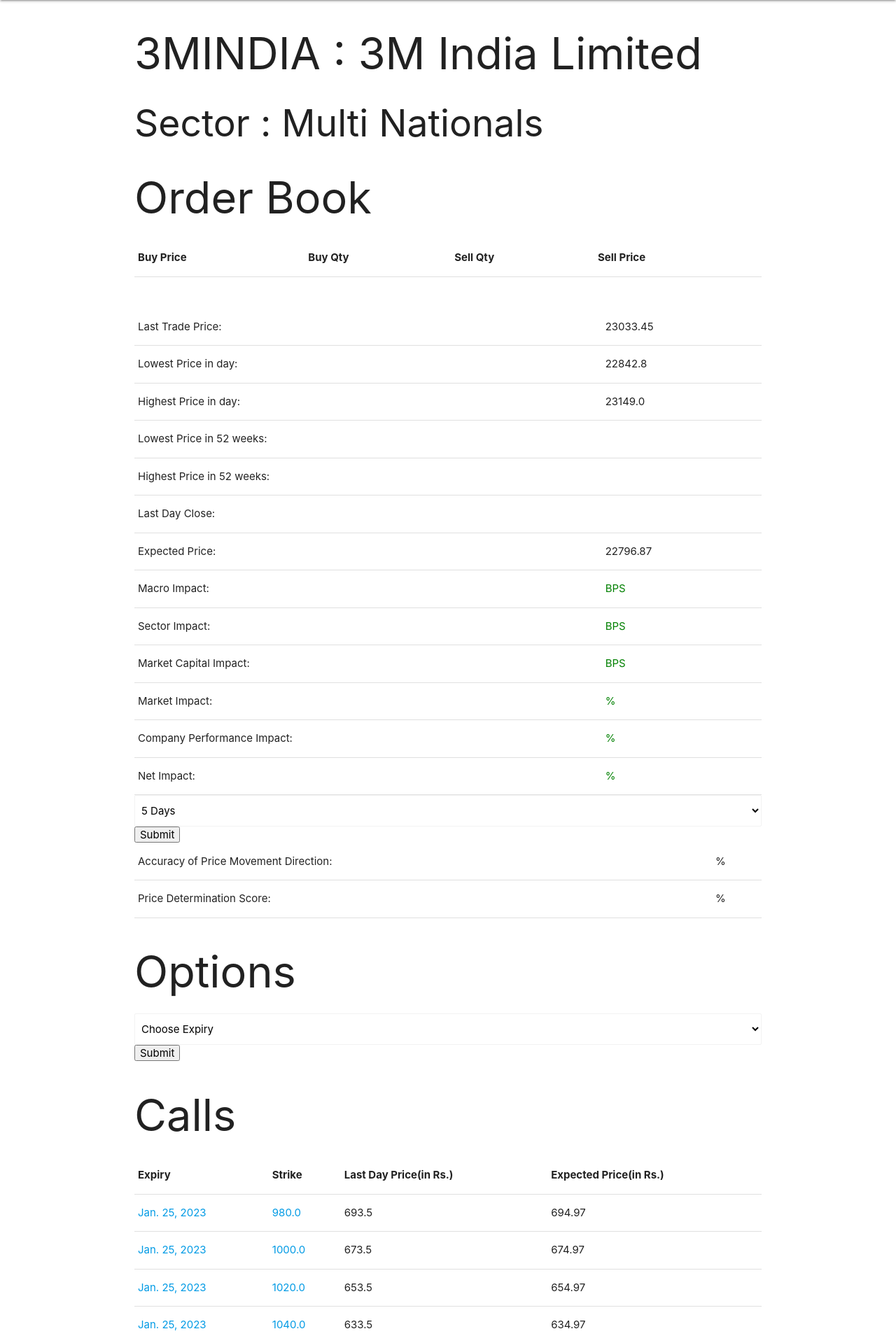
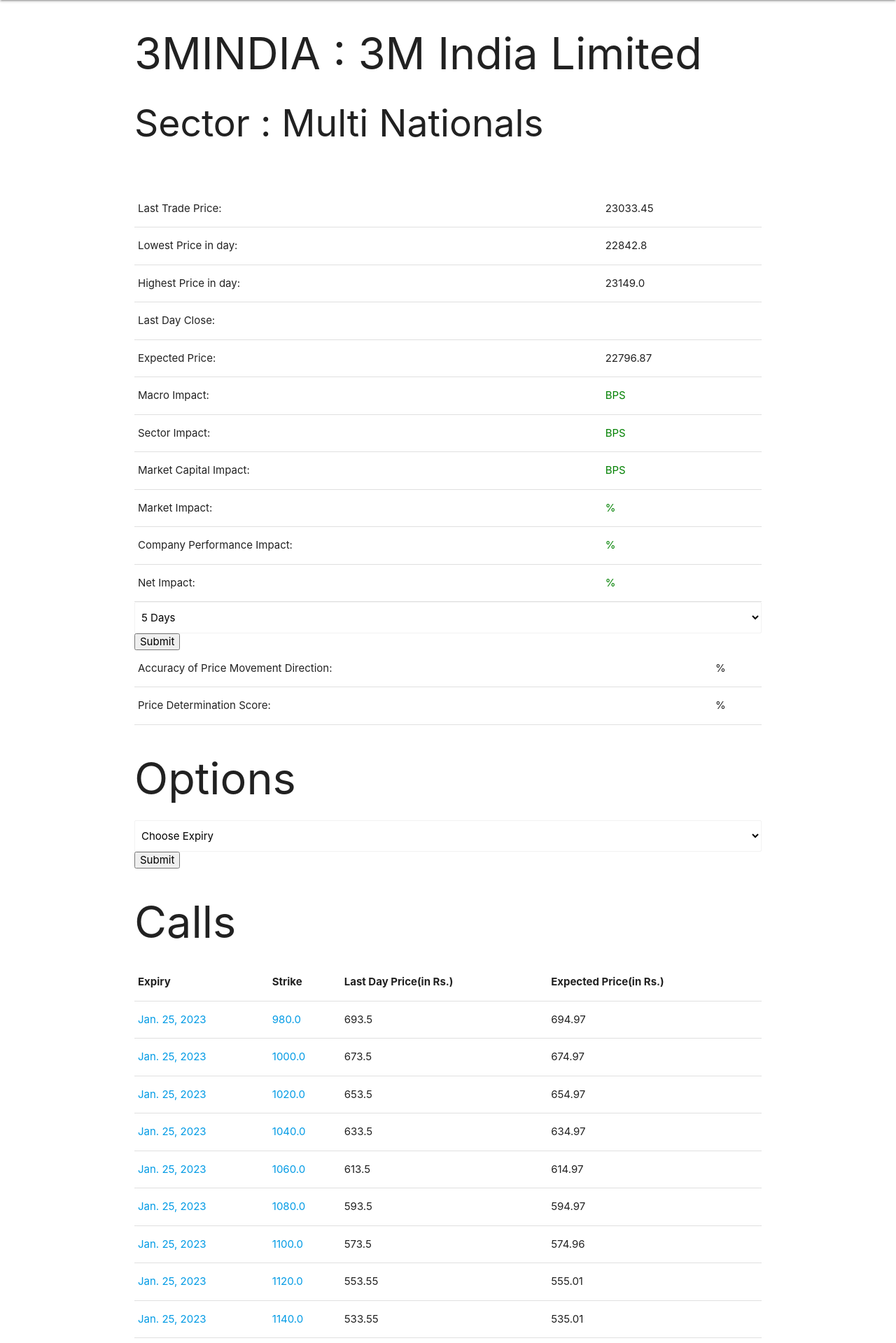
Before and after one commit to mrimahajan/NSE-Market-App, a Django app: template templates/Broker/stock_detail.html in a window 1280 px wide. Shown: the part 64-1983 px from the top of the page at 70% size. Run offline with Django 3.2, Linux system fonts and the light colour scheme; the template is opened without the code that fills it: values that come from a table or form of the project are taken from there, others are empty; data comes from the database, SQL or seed files in the repository.

Commit message:
Add files via upload

```diff
--- a/templates/Broker/stock_detail.html
+++ b/templates/Broker/stock_detail.html
@@ -12,7 +12,7 @@
 <h1>{{stock.Symbol}} : {{stock.Company}}</h1>
 <h2>Sector : {{stock.Sector}}</h2>
 
-<h1>Order Book</h1>
+<!-- <h1>Order Book</h1>
 <table>
 <tr>
     <th>Buy Price</th>
@@ -29,7 +29,7 @@
     <td>{{order.3}}</td>
 </tr>
 {% endfor %}
-</table>
+</table> -->
 
 <br>
 <br>
@@ -51,7 +51,7 @@
     <td>{{stock.high_price}}</td>
 </tr>
 
-<tr>
+<!-- <tr>
     <td>Lowest Price in 52 weeks: </td>
     <td>{{low52}}</td>
 </tr>
@@ -60,7 +60,7 @@
     <td>Highest Price in 52 weeks: </td>
     <td>{{high52}}</td>
 </tr>
-
+ -->
 
 
 <tr>
@@ -184,7 +184,7 @@
 
 </table>
 
-<!-- <IMG SRC="{{img_url}}" width="1280" height="640"> -->
+<!-- <IMG SRC="{% static '/Graphs/CIPLA.png' %}" width="1280" height="640"> -->
 
 <h1>Options</h1>
 
```
